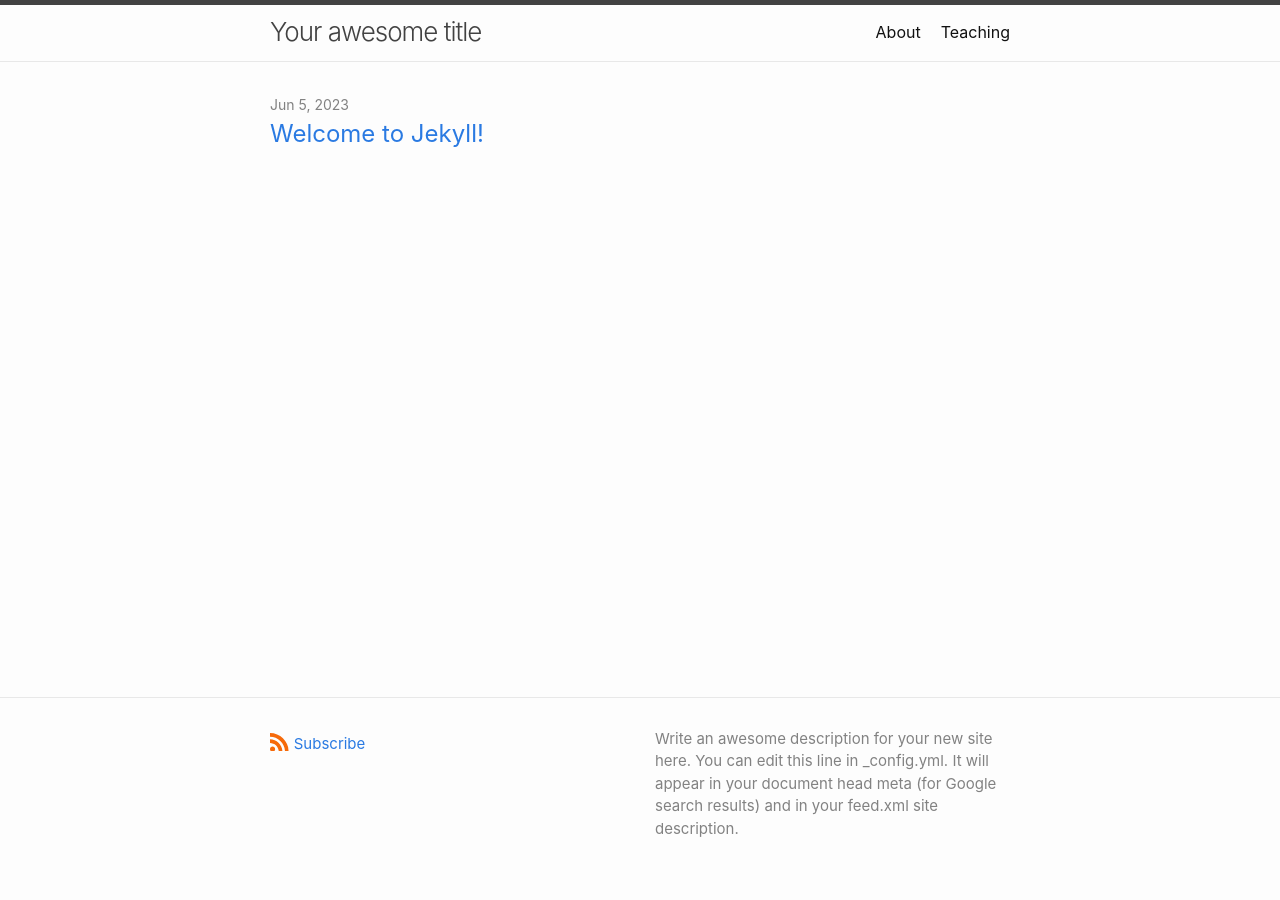
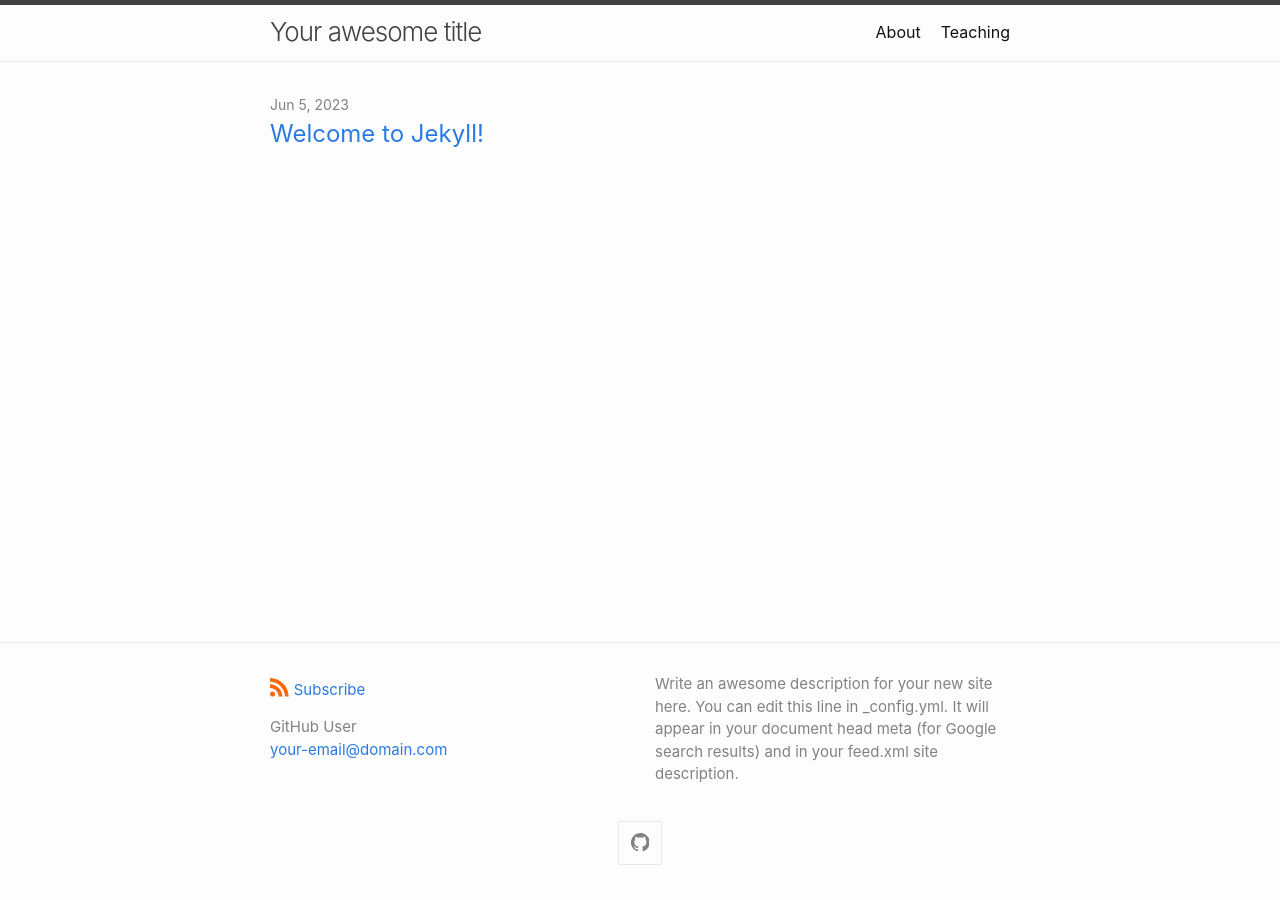
Before and after one commit to cmvandrevala/cmvandrevala.github.io, a Jekyll site: the page built from index.md, in a window 1280 px wide. Built offline with Jekyll 4.4.1, drawn with Linux system fonts in a browser that asks for light colours.

Commit message:
Remove dependence on minima

```diff
--- a/Gemfile
+++ b/Gemfile
@@ -1,7 +1,6 @@
 source "https://rubygems.org"
 
 # This is the default theme for new Jekyll sites. You may change this to anything you like.
-gem "minima"
 gem "webrick"
 
 # If you have any plugins, put them here!
--- a/_config.yml
+++ b/_config.yml
@@ -14,20 +14,20 @@
 # You can create any custom variable you would like, and they will be accessible
 # in the templates via {{ site.myvariable }}.
 title: Your awesome title
-email: your-email@example.com
+author:
+  name: GitHub User
+  email: your-email@domain.com
 description: >- # this means to ignore newlines until "baseurl:"
   Write an awesome description for your new site here. You can edit this
   line in _config.yml. It will appear in your document head meta (for
   Google search results) and in your feed.xml site description.
 baseurl: "" # the subpath of your site, e.g. /blog
 url: "" # the base hostname & protocol for your site, e.g. http://example.com
-twitter_username: jekyllrb
-github_username: jekyll
 
 markdown: kramdown
-theme: minima
 plugins:
   - jekyll-feed
+  - jekyll-seo-tag
 
 header_pages:
   - about.md
@@ -36,3 +36,35 @@ header_pages:
 exclude:
   - Gemfile
   - Gemfile.lock
+
+# Minima specific settings, which are only available from Minima 3.0 onward.
+minima:
+  # Minima skin selection.
+  # Available skins are:
+  # classic	           Default, light color scheme.
+  # dark	             Dark variant of the classic skin.
+  # auto	             Adaptive skin based on the default classic and dark skins.
+  # solarized-light	   Light variant of solarized color scheme.
+  # solarized-dark	   Dark variant of solarized color scheme.
+  # solarized	         Adaptive skin for solarized color scheme skins.
+  skin: classic
+
+  # Minima date format.
+  # The default value is "%b %d, %Y" (e.g. Nov 14, 2023)
+  # Refer to https://shopify.github.io/liquid/filters/date/ if you want to customize this.
+  #date_format: "%b-%d-%Y"
+
+  # Generate social links in footer.
+  social_links:
+    - { platform: github, user_url: "https://github.com/cmvandrevala" }
+  #  - { platform: google_scholar, user_url: "https://scholar.google.com/citations?user=qc6CJjYAAAAJ" }
+  #  - { platform: instagram,      user_url: "https://www.instagram.com/jekyll" }
+  #  - { platform: keybase,        user_url: "https://keybase.io/jekyll" }
+  #  - { platform: linkedin,       user_url: "https://www.linkedin.com/in/jekyll" }
+  #  - { platform: microdotblog,   user_url: "https://micro.blog/jekyll" }
+  #  - { platform: pinterest,      user_url: "https://www.pinterest.com/jekyll" }
+  #  - { platform: stackoverflow,  user_url: "https://stackoverflow.com/users/1234567/jekyll" }
+  #  - { platform: telegram,       user_url: "https://t.me/jekyll" }
+  #  - { platform: twitter,        user_url: "https://twitter.com/jekyllrb" }
+  #  - { platform: x,              user_url: "https://x.com/jekyllrb" }
+  #  - { platform: youtube,        user_url: "https://www.youtube.com/jekyll" }
```
Also changed, not shown: Gemfile.lock.
